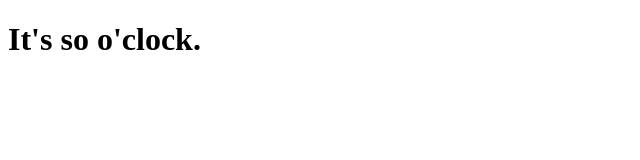
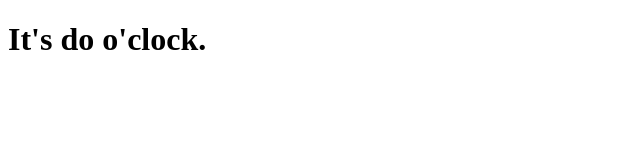
Before and after one commit to leoc01/clone-tabnews, a Next.js app: page / in a window 1280 px wide. Shown: the top 160 px of the page, without its empty margins (0-640 px from the left). Built offline with nearby package versions, Linux system fonts and the light colour scheme.

Commit message:
Corrigindo texto no `pages/index.js`

```diff
--- a/pages/index.js
+++ b/pages/index.js
@@ -1,5 +1,5 @@
 function Home() {
-    return <h1>It's so o'clock.</h1>
+    return <h1>It's do o'clock.</h1>
 }
 
 export default Home;
```
